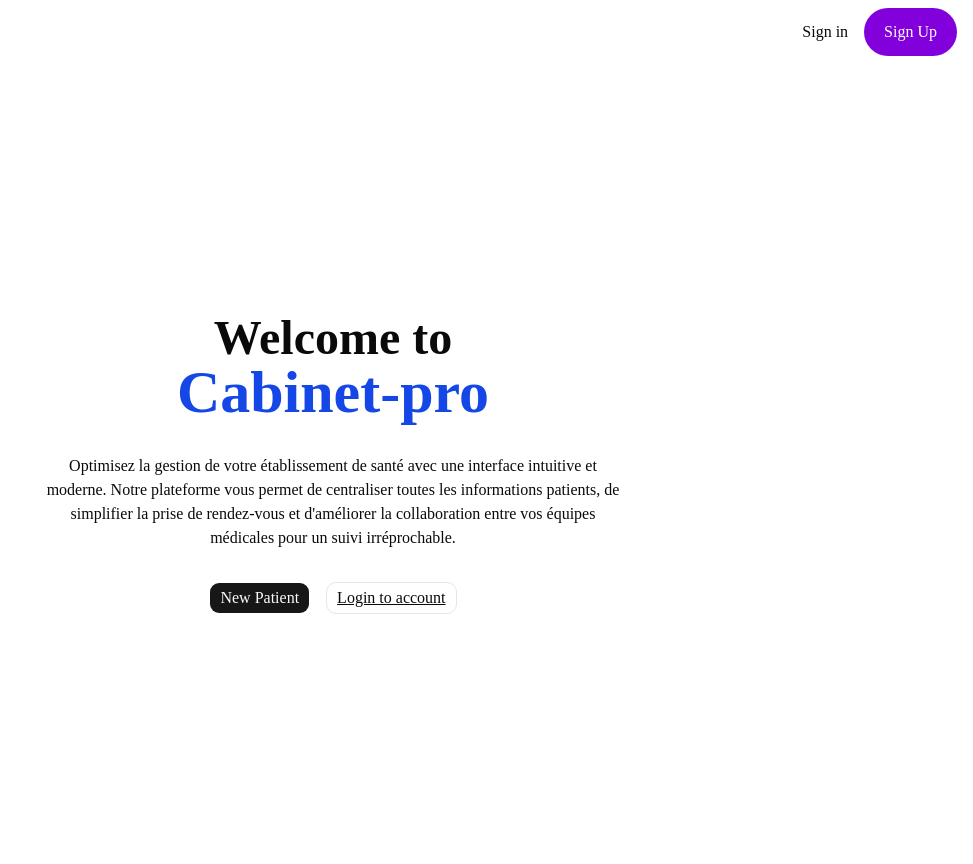
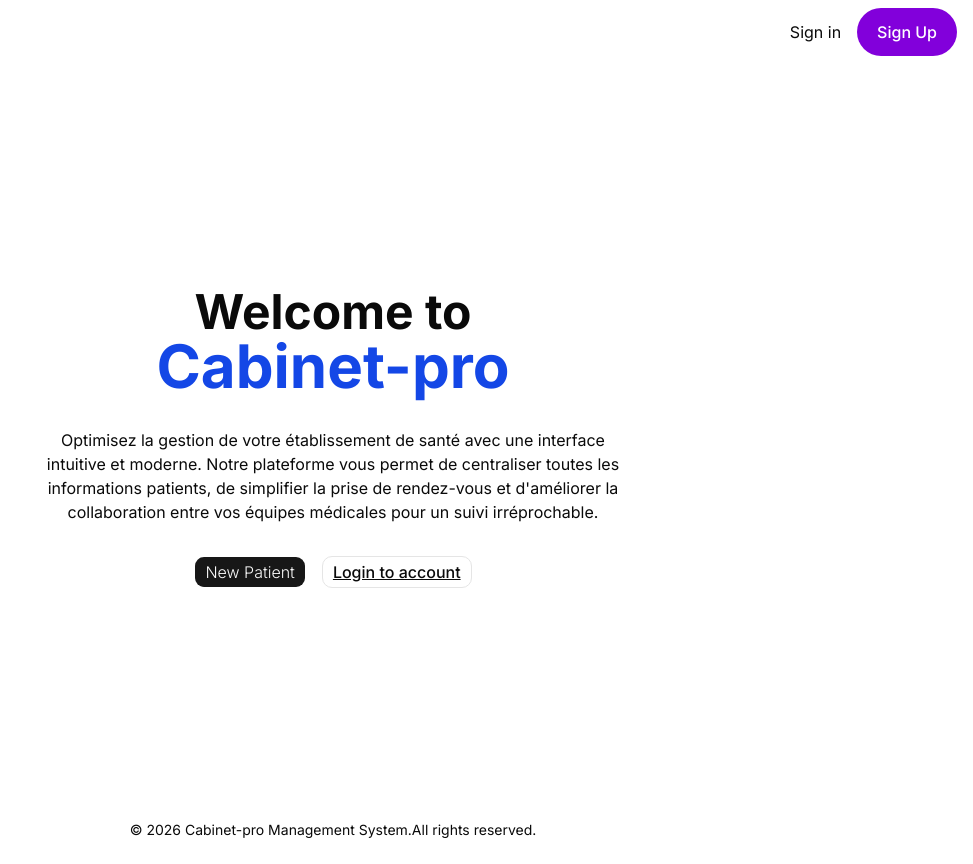
Before and after one commit to JALALELFALEH/CabinetPro, a Next.js app: page / in a window 1280 px wide. Shown: the whole page, without its empty margins (307-1280 px from the left). Built offline with nearby package versions, Linux system fonts and the light colour scheme; no server answers.

Commit message:
fix: replace Geist font with Inter (sans serif)

```diff
--- a/app/layout.tsx
+++ b/app/layout.tsx
@@ -2,16 +2,9 @@ import type { Metadata } from 'next'
 import { ClerkProvider, Show, SignInButton, SignUpButton, UserButton } from '@clerk/nextjs'
 import { Geist, Geist_Mono } from 'next/font/google'
 import './globals.css'
+import { Inter } from 'next/font/google'
 
-const geistSans = Geist({
-  variable: '--font-geist-sans',
-  subsets: ['latin'],
-})
-
-const geistMono = Geist_Mono({
-  variable: '--font-geist-mono',
-  subsets: ['latin'],
-})
+const inter = Inter({ subsets: ['latin'] })
 
 export const metadata: Metadata = {
   title: 'Clerk Next.js Quickstart',
@@ -26,7 +19,7 @@ export default function RootLayout({
   return (
     <ClerkProvider>
       <html lang="en">
-        <body className={`${geistSans.variable} ${geistMono.variable} antialiased`}>
+        <body className={`${inter.className} antialiased`}>
           <ClerkProvider>
             <header className="flex justify-end items-center p-4 gap-4 h-16">
               <Show when="signed-out">
--- a/app/page.tsx
+++ b/app/page.tsx
@@ -41,6 +41,11 @@ export default async function Home() {
           )}
         </div>
       </div>
+      <footer className="mt-8">
+        <p className="text-center text-sm">
+          &copy; 2026 Cabinet-pro Management System.All rights reserved.
+        </p>
+      </footer>
     </div>
   );
 }
```
Also changed, not shown: app/globals.css (line endings or trailing spaces).
